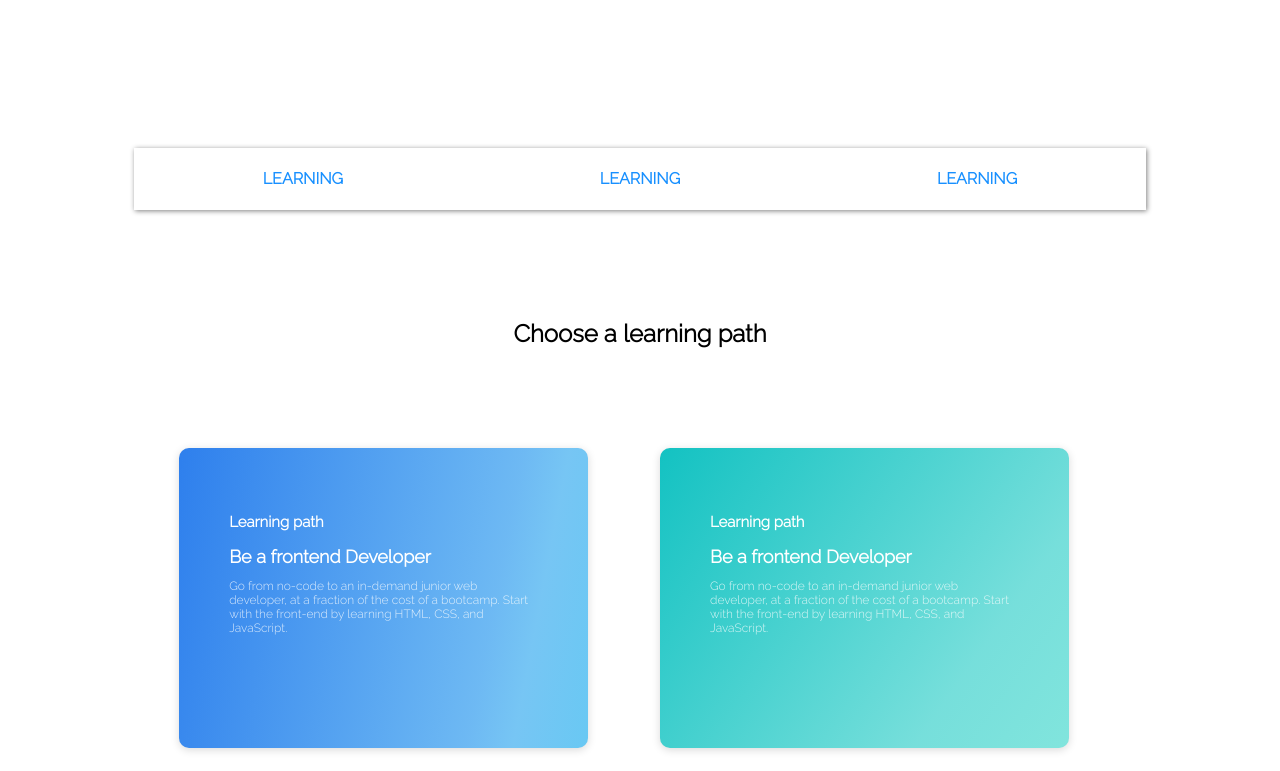
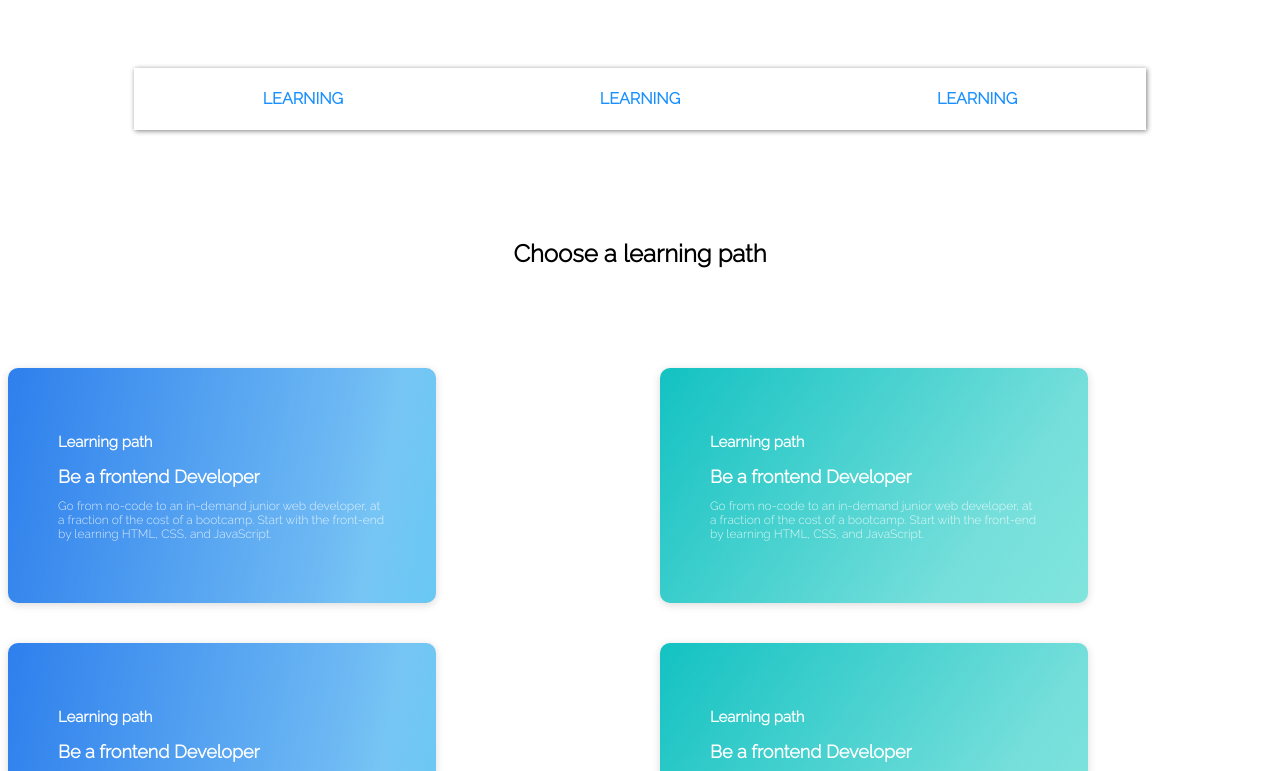
Before and after one commit to amriksingh0786/pixeltocode-learningpath, a plain HTML site: page index.html in a window 1280 px wide. Shown: the part 500-1271 px from the top of the page. Drawn offline with Linux system fonts and the light colour scheme.

```diff
--- a/main.css
+++ b/main.css
@@ -4,6 +4,9 @@ body{
     padding: 0px;
     font-family: 'Raleway', sans-serif;
     align-items: center;
+}
+*{
+    box-sizing: border-box;
 }
 a{
     text-decoration: none;
@@ -118,14 +121,14 @@ ul li{
 .section2{
 
     height: auto;
-    width: 90vw;
+    width: 100%;
     display: flex;
     flex-direction: column;
     align-items: center;
     justify-content: center;
 }
 .content-box{
-    width: 80%;
+    width: 100%;
     display: grid;
     grid-template-rows: 1fr 1fr;
     grid-template-columns: 1fr 1fr;
@@ -134,7 +137,7 @@ ul li{
 .content{
     color: white;
     width: 70%;
-    height: 200px;
+    height: auto;
     padding: 50px;
     background: linear-gradient(100.81deg, #2F80ED 0.94%, rgba(123, 174, 244, 0.635417) 73.96%, rgba(150, 191, 246, 0.504346) 83.82%, rgba(255, 255, 255, 0) 121.8%), #56CCF2;
     box-shadow: 0px 2px 8px rgba(0, 0, 0, 0.15);
@@ -143,7 +146,7 @@ ul li{
 .content2,.content4{
     color: white;
     width: 70%;
-    height: 200px;
+    height: auto;
     padding: 50px;
     background: linear-gradient(305.26deg, #87E8DE -14.41%, rgba(181, 241, 235, 0.613161) 25.24%, rgba(255, 255, 255, 0) 100%), #13C2C2;
     box-shadow: 0px 2px 8px rgba(0, 0, 0, 0.15);
```
